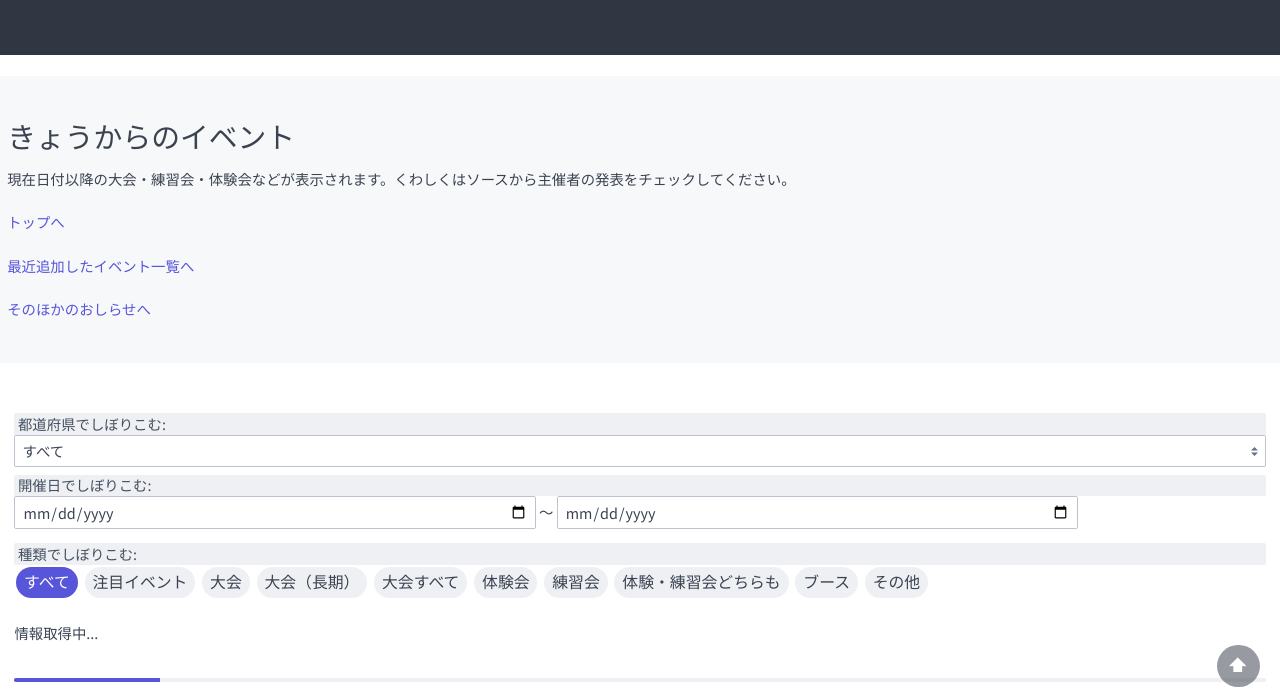
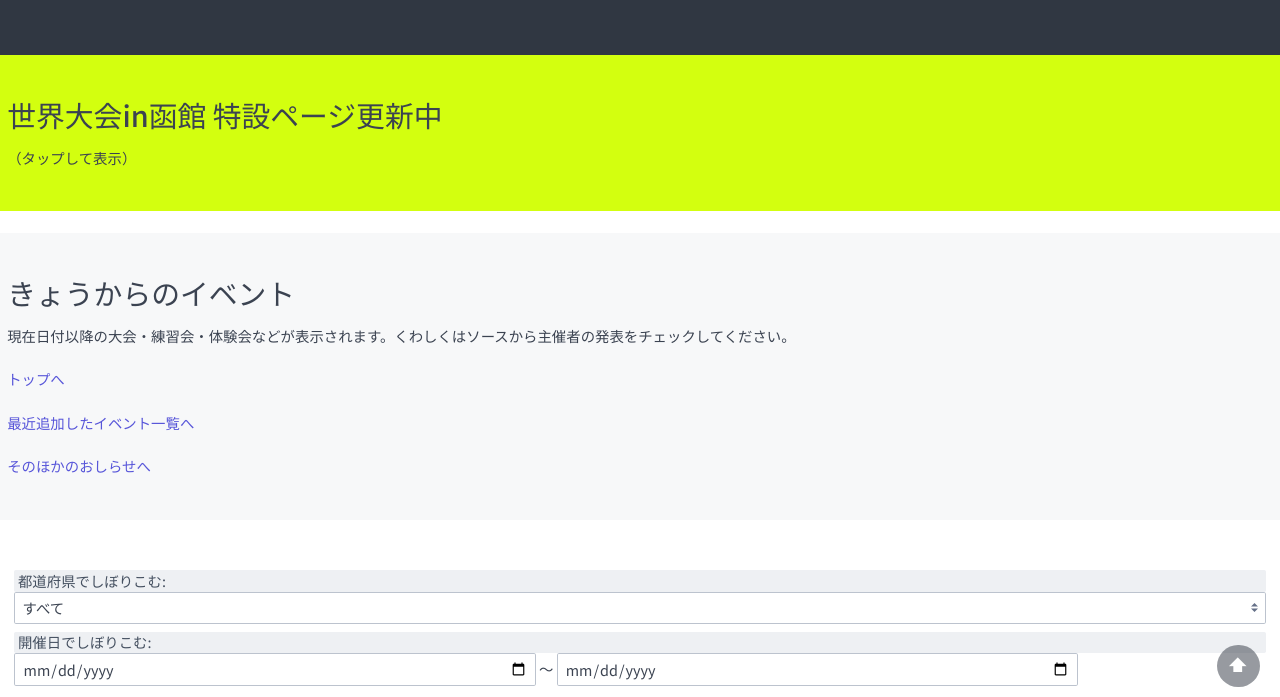
Before and after one commit to haruspring-jokt/molkkycalendar, a plain HTML site: page index.html in a window 1280 px wide. Shown: the part 93-790 px from the top of the page. Drawn offline with nearby package versions, Linux system fonts and the light colour scheme; no server answers.

Commit message:
0.0.15 世界大会臨時リンク追加、画像とタイトルのリンク化

```diff
--- a/index.html
+++ b/index.html
@@ -39,6 +39,17 @@
                             <h1 id="s-title">
                                 <a class="text-light" href="./index.html">全国モルックカレンダー｜国内のモルック大会やイベントを紹介</a>
                             </h1>
+                        </div>
+                    </div>
+                </div>
+                <div class="container grid-xl linkbox">
+                    <div class="hero bg-temporary hero-sm columns">
+                        <div class="hero-body">
+                            <h2 id="s-title">
+                                世界大会in函館 特設ページ更新中
+                                <a href="https://blog.jajapatatas.com/entry/2024/03/02/031007" target="_blank"></a>
+                            </h2>
+                            （タップして表示）
                         </div>
                     </div>
                 </div>
--- a/script/script.js
+++ b/script/script.js
@@ -298,7 +298,8 @@ function createImageDiv(event, i) {
         } else {
             return `
                 <div name="card-image-${i}" class="card-image">
-                    <img class="event-img" src="${event['image']}" alt="image of ${event['eventName']}">
+                    <a class="" href="${event['source']}" target="_blank">
+                    <img class="event-img" src="${event['image']}" alt="image of ${event['eventName']}"></a>
                 </div>
             `;
         }
@@ -319,7 +320,9 @@ function createTitle(event) {
             <a class="text-primary" href="${event['article']}" target="_blank"> ${event['eventName']}</a>
         `;
     } else {
-        return `${event['eventName']}`;
+        return `
+            <a class="text-primary" href="${event['source']}" target="_blank"> ${event['eventName']}</a>
+        `;
     }
 }
 
--- a/style/style.css
+++ b/style/style.css
@@ -52,6 +52,22 @@ ins {
     padding: 0.5em;
 }
 
+.linkbox {
+    position: relative;
+}
+
+.linkbox a {
+    position: absolute;
+    top: 0;
+    left: 0;
+    height:100%;
+    width: 100%;
+}
+
+.bg-temporary {
+    background: #d3ff0f;
+}
+
 /* フィルターのオーバーライド */
 .filter .filter-tag#tag-0:checked~.filter-nav .chip[for=tag-0],
 .filter .filter-tag#tag-1:checked~.filter-nav .chip[for=tag-1],
```
Also changed, not shown: mock/index.html (+11 -0 lines).
